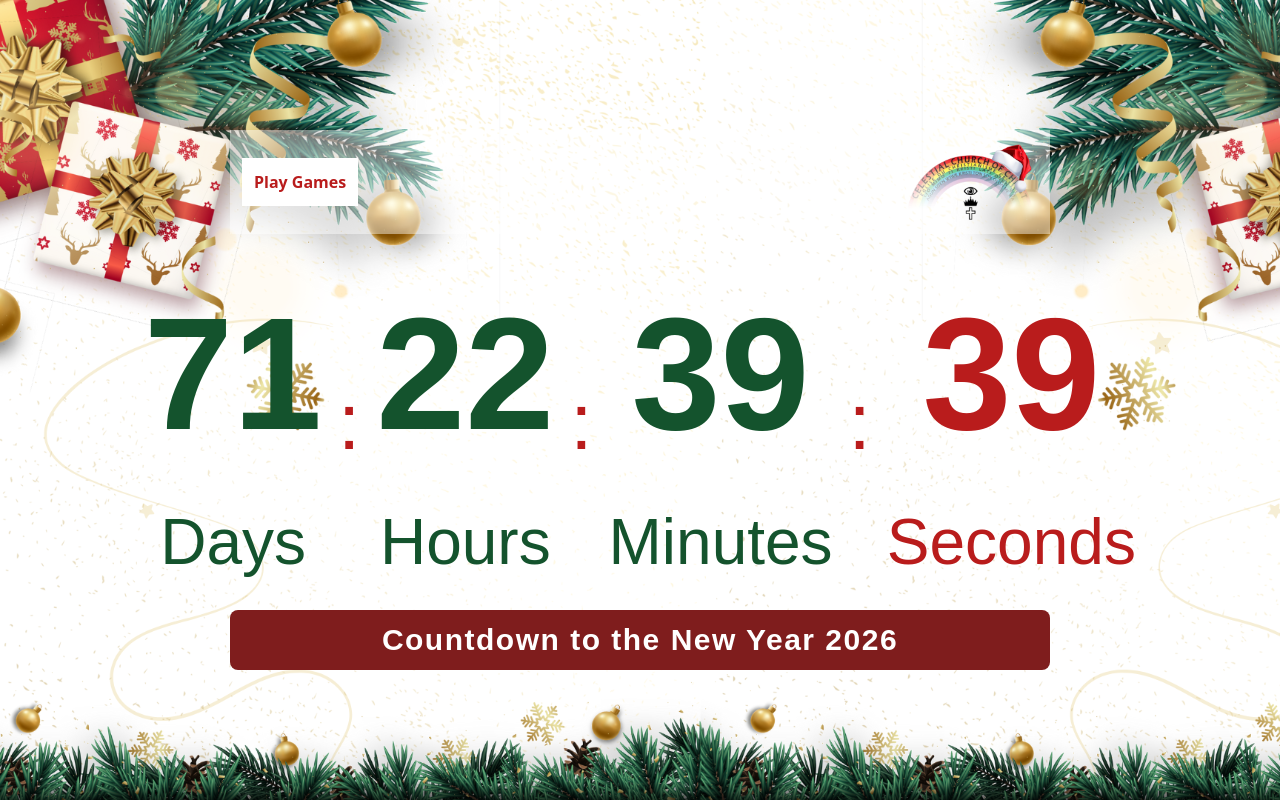
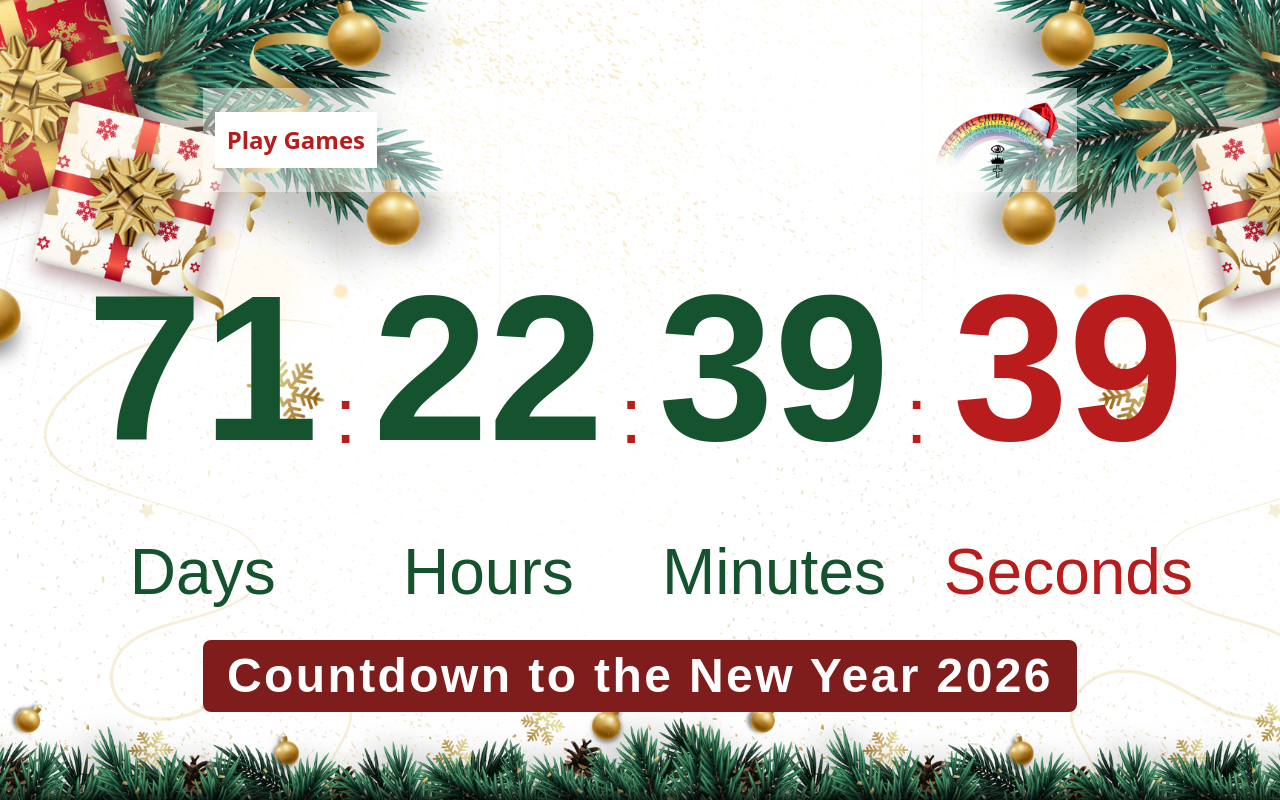
Before and after one commit to samajaloleru/countdown-app, a React (Create React App) app: page / in a window 1280 px wide. Built offline with nearby package versions, Linux system fonts and the light colour scheme.

Commit message:
Quick Fix

```diff
--- a/src/components/pages/index.tsx
+++ b/src/components/pages/index.tsx
@@ -69,11 +69,11 @@ export default function Home(): JSX.Element {
   return (
     <div className="flex flex-col items-center w-11/12 z-30 lg:p-10 p-3 text-red-700">
       {!isComplete ? (
-        <div className="flex flex-col items-center w-3/4 gap-5 rounded-xl">
+        <div className="flex flex-col items-center w-4/5 gap-5 rounded-xl">
           <div className="flex flex-row items-center justify-between w-full bg-white bg-opacity-45 p-3">
             <Link
               to="/games"
-              className="fl mt3 no-underline germania-font bg-white hover-orange w-auto p-3 font-semibold br2"
+              className="fl text-2xl mt3 no-underline germania-font bg-white hover-orange w-auto p-3 font-semibold br2"
             >
               Play Games
             </Link>
@@ -93,7 +93,7 @@ export default function Home(): JSX.Element {
             </div>
           </div>
           <div className="flex flex-row items-center justify-center w-full bg-red-900 rounded-lg p-3">
-            <div className="fr-ns right-0-ns tracking-wider text-3xl font-semibold text-white">
+            <div className="fr-ns right-0-ns tracking-wider text-5xl font-semibold text-white">
               Countdown to the New Year 2026
             </div>
           </div>
@@ -129,11 +129,11 @@ export default function Home(): JSX.Element {
 
 const TimeBox: React.FC<TimeBoxProps> = ({ label, value, isLast = false }) => (
   <div
-    className={`lg:w-full w-1/2 flex flex-col items-center hover:text-red-700 cursor-pointer pa3 ${
+    className={`lg:w-full w-1/2 flex flex-col items-center hover:text-red-700 cursor-pointer ${
       isLast ? "text-red-700" : "text-green-900"
     } br4`}
   >
-    <div className="flex lg:text-[10rem] text-[4rem] font-bold">{value}</div>
+    <div className="flex lg:text-[13rem] text-[4rem] font-bold">{value}</div>
     <div className={`flex font-medium lg:text-[4rem] text-[1.5rem] ${isLast ? "text-red-700" : ""}`}>{label}</div>
   </div>
 );
```
